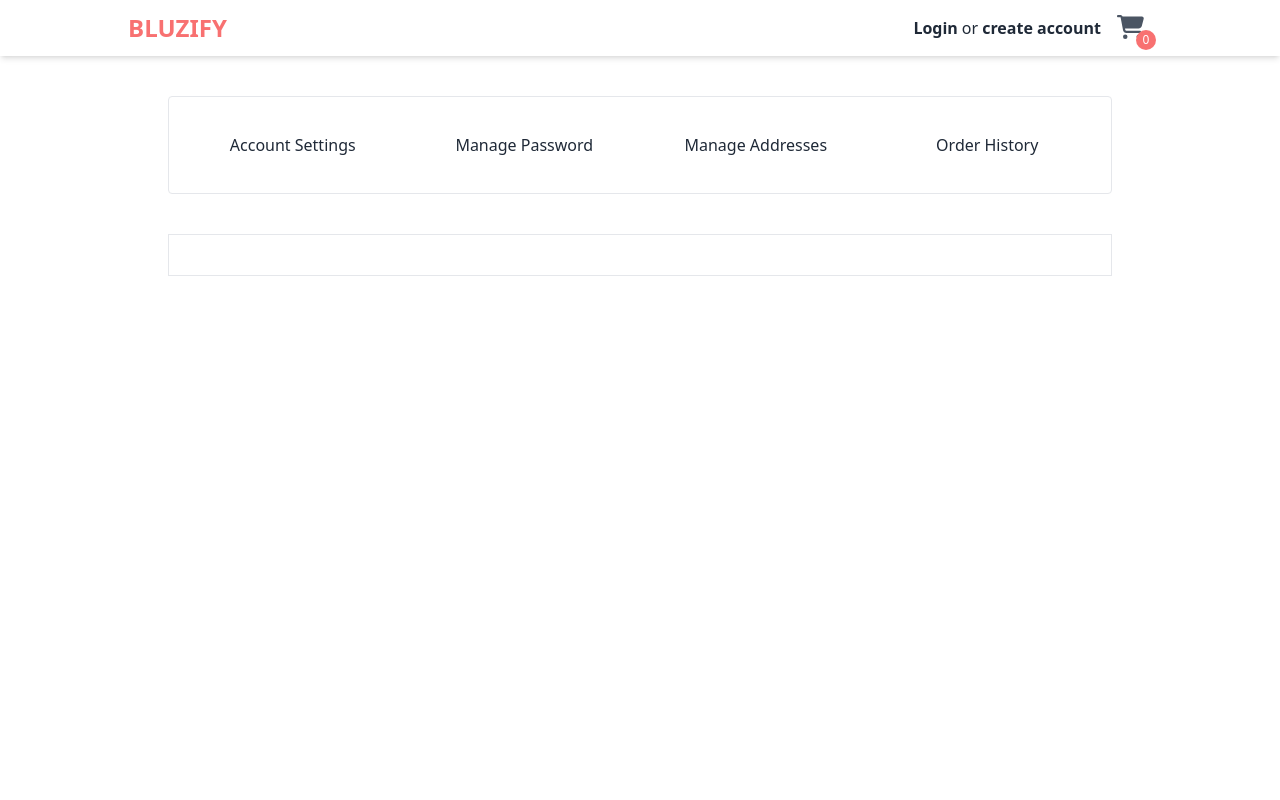
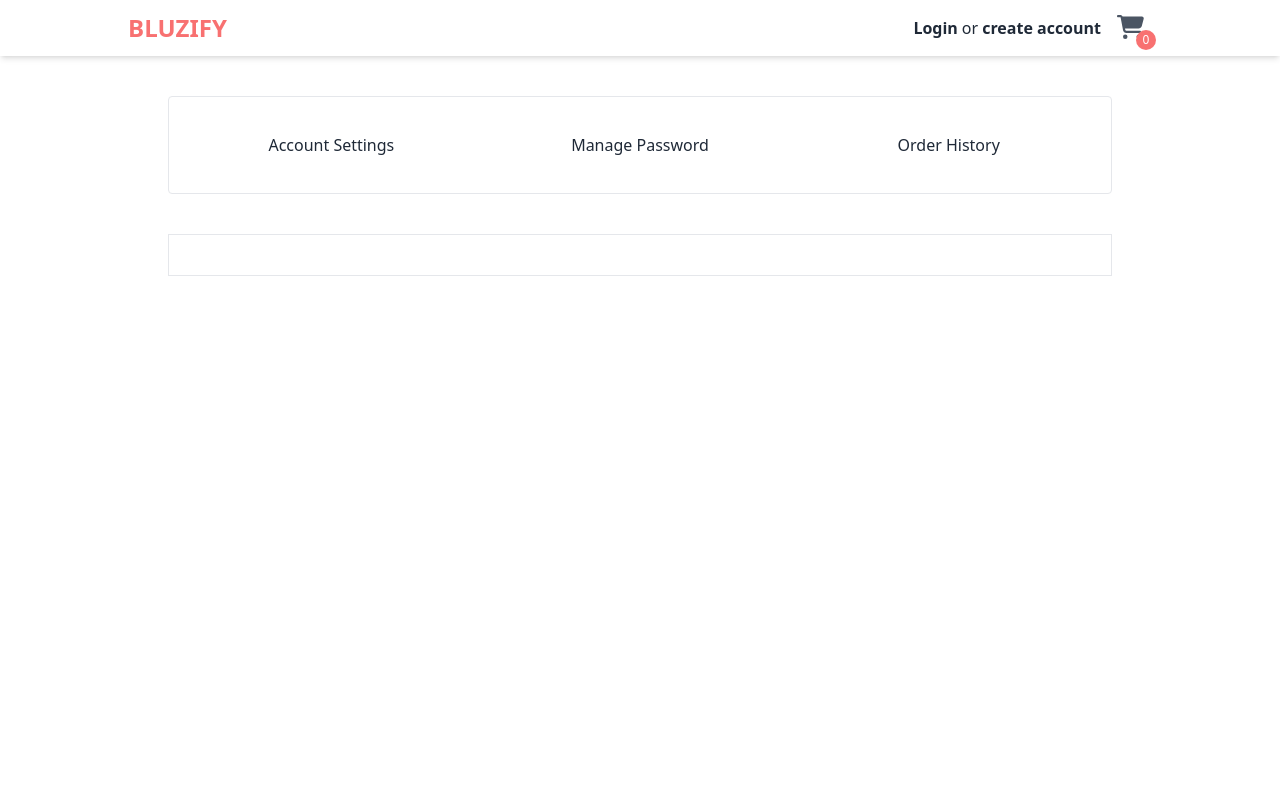
Before and after one commit to petark7/ecommerce, a React (Vite) app: page /account/1 in a window 1280 px wide. Shown: the top 800 px of the page. Built offline with nearby package versions, Linux system fonts and the light colour scheme; no server answers.

Commit message:
Remove ineffective code

```diff
--- a/src/components/Navbar.jsx
+++ b/src/components/Navbar.jsx
@@ -1,9 +1,8 @@
 import { useEffect, useState } from 'react';
 import { FontAwesomeIcon } from '@fortawesome/react-fontawesome';
-import { faShoppingCart, faUserCircle } from '@fortawesome/free-solid-svg-icons';
+import { faShoppingCart } from '@fortawesome/free-solid-svg-icons';
 import { Link } from 'react-router-dom';
 import { useDispatch, useSelector } from 'react-redux';
-import { clearCartAction, logUserOut } from '../redux/slices/UserSlice';
 import { setSidebarOpen } from '../redux/slices/SidebarSlice';
 import UserDropdown from './UserDropdown';
 
--- a/src/components/RequireAuth.jsx
+++ b/src/components/RequireAuth.jsx
@@ -1,25 +1,11 @@
 import PropTypes from 'prop-types';
-import { useSelector } from 'react-redux';
-import { useLocation, Navigate, useNavigate } from 'react-router-dom';
-import { useEffect, useState } from 'react';
-import { selectUser } from '../redux/slices/UserSlice';
-import { getLoggedUser } from '../firebase/utils';
+import { useState } from 'react';
 
 const RequireAuth = ({ children }) => {
 	const [user, setUser] = useState();
-	const navigate = useNavigate();
 
-	console.log(user);
-
-	useEffect(() => {
-		const checkIfLogged = async () => {
-			const userAcc = await getLoggedUser();
-
-			if (!userAcc?.uid) {
-				navigate('/');
-			}
-		};
-	}, []);
+	// REMOVED INEFFECTIVE CODE
+	// TODO: FIND A WAY TO IMPLEMENT PROTECTED ROUTES CORRECTLY
 
 	return children;
 };
--- a/src/components/UserDropdown.jsx
+++ b/src/components/UserDropdown.jsx
@@ -37,6 +37,7 @@ const UserDropdown = () => {
 					<a onClick={() => {
 						dispatch(logUserOut());
 						dispatch(clearCartAction());
+						navigate('/');
 					}}
 					>
 						Logout
--- a/src/pages/account.jsx
+++ b/src/pages/account.jsx
@@ -26,13 +26,6 @@ const Account = () => {
 				navigate('/account/manage_password');
 			}
 
-		},
-		{
-			id: 'manage_addresses',
-			label: 'Manage Addresses',
-			action: () => {
-				navigate('/account/manage_addresses');
-			}
 		},
 		{
 			id: 'order_history',
--- a/src/pages/login.jsx
+++ b/src/pages/login.jsx
@@ -14,7 +14,6 @@ const Login = () => {
 	const navigate = useNavigate();
 	const dispatch = useDispatch();
 	const user = useSelector(state => state.user);
-
 	useEffect(() => {
 		onAuthStateChanged(auth, user => {
 			if (user) {
```
